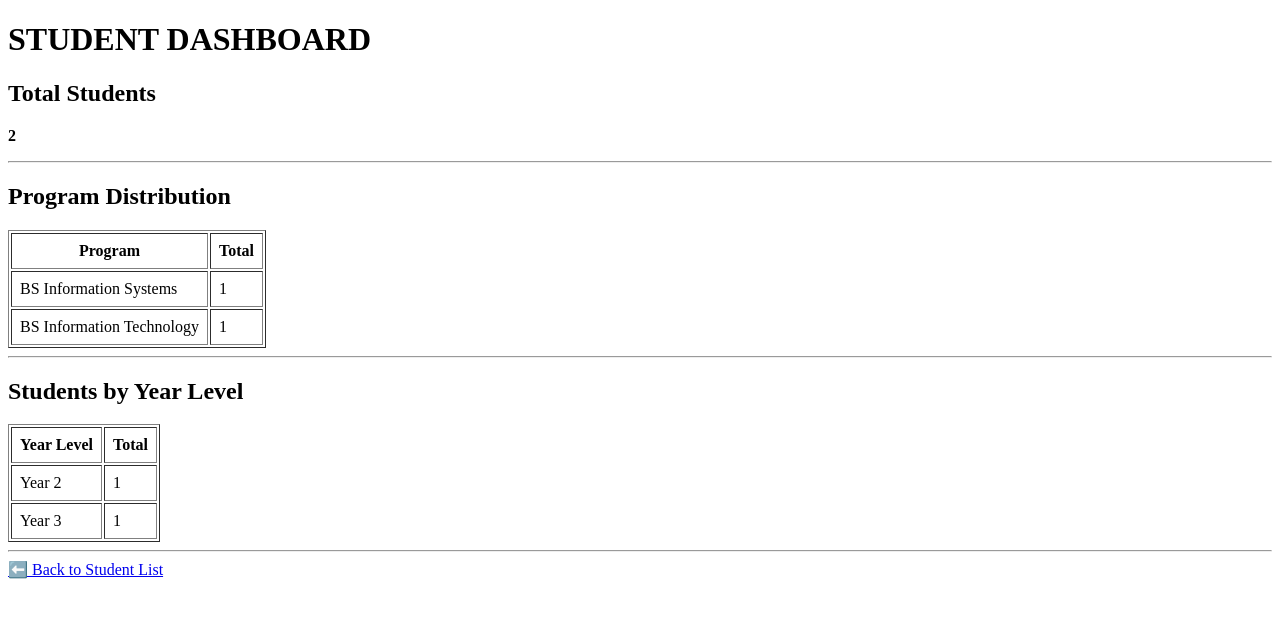
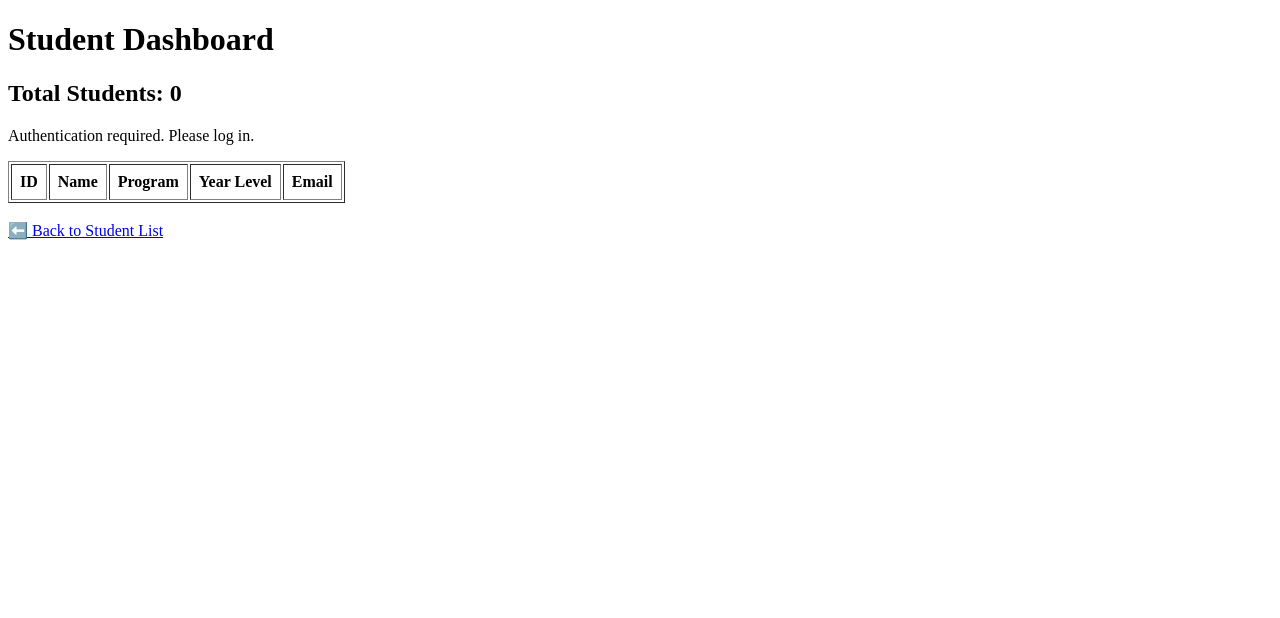
Before and after one commit to ICTongson/ICT_DjangoWebApp, a Django app: page /registration/dashboard/ in a window 1280 px wide. Shown: the top 618 px of the page. Run offline with Django 5.2, Linux system fonts and the light colour scheme; data comes from the database, SQL or seed files in the repository; both versions use the stored data as it was after the commit; lists and menus that the app fills with data are empty.

Commit message:
Implement AJAX Student Dashboard

```diff
--- /dev/null
+++ b/registration/static/registration/js/student_dashboard.js
@@ -0,0 +1,51 @@
+async function loadStudents() {
+    const loadingMessage = document.getElementById("loading-message");
+    const errorMessage = document.getElementById("error-message");
+    const studentCount = document.getElementById("student-count");
+    const tableBody = document.getElementById("student-table-body");
+
+    try {
+        loadingMessage.textContent = "Loading students...";
+        errorMessage.textContent = "";
+
+        const response = await fetch("/api/students/");
+
+        if (!response.ok) {
+            if (response.status === 401) {
+                throw new Error("Authentication required. Please log in.");
+            }
+            throw new Error(`HTTP error: ${response.status}`);
+        }
+
+        const data = await response.json();
+
+        studentCount.textContent = data.count;
+        tableBody.innerHTML = "";
+
+        if (data.students.length === 0) {
+            const row = document.createElement("tr");
+            row.innerHTML = `<td colspan="5">No Student records found.</td>`;
+            tableBody.appendChild(row);
+        } else {
+            data.students.forEach(student => {
+                const row = document.createElement("tr");
+                row.innerHTML = `
+                    <td>${student.id}</td>
+                    <td>${student.student_name}</td>
+                    <td>${student.program}</td>
+                    <td>${student.year_level}</td>
+                    <td>${student.email}</td>
+                `;
+                tableBody.appendChild(row);
+            });
+        }
+
+        loadingMessage.textContent = "";
+    } catch (error) {
+        loadingMessage.textContent = "";
+        errorMessage.textContent = error.message;
+        console.error("Student loading error:", error);
+    }
+}
+
+loadStudents();
--- a/registration/templates/registration/student_dashboard.html
+++ b/registration/templates/registration/student_dashboard.html
@@ -4,53 +4,35 @@
     <title>Student Dashboard</title>
 </head>
 <body>
-    <h1>STUDENT DASHBOARD</h1>
+    {% load static %}
 
-    <h2>Total Students</h2>
-    <p><strong>{{ total_students }}</strong></p>
+    <h1>Student Dashboard</h1>
 
-    <hr>
+    <h2>
+        Total Students:
+        <span id="student-count">0</span>
+    </h2>
 
-    <h2>Program Distribution</h2>
-    <table border="1" cellpadding="8">
-        <tr>
-            <th>Program</th>
-            <th>Total</th>
-        </tr>
-        {% for item in program_summary %}
-        <tr>
-            <td>{{ item.program }}</td>
-            <td>{{ item.total }}</td>
-        </tr>
-        {% empty %}
-        <tr>
-            <td colspan="2">No program data available.</td>
-        </tr>
-        {% endfor %}
+    <p id="loading-message">Loading students...</p>
+    <p id="error-message"></p>
+
+    <table border="1" cellpadding="8" id="student-table">
+        <thead>
+            <tr>
+                <th>ID</th>
+                <th>Name</th>
+                <th>Program</th>
+                <th>Year Level</th>
+                <th>Email</th>
+            </tr>
+        </thead>
+        <tbody id="student-table-body">
+        </tbody>
     </table>
 
-    <hr>
+    <br>
+    <a href="{% url 'student_list' %}">⬅️ Back to Student List</a>
 
-    <h2>Students by Year Level</h2>
-    <table border="1" cellpadding="8">
-        <tr>
-            <th>Year Level</th>
-            <th>Total</th>
-        </tr>
-        {% for item in year_summary %}
-        <tr>
-            <td>Year {{ item.year_level }}</td>
-            <td>{{ item.total }}</td>
-        </tr>
-        {% empty %}
-        <tr>
-            <td colspan="2">No year-level data available.</td>
-        </tr>
-        {% endfor %}
-    </table>
-
-    <hr>
-
-    <a href="{% url 'student_list' %}">⬅️ Back to Student List</a>
+    <script src="{% static 'registration/js/student_dashboard.js' %}"></script>
 </body>
 </html>
```
Also changed, not shown: db.sqlite3.
